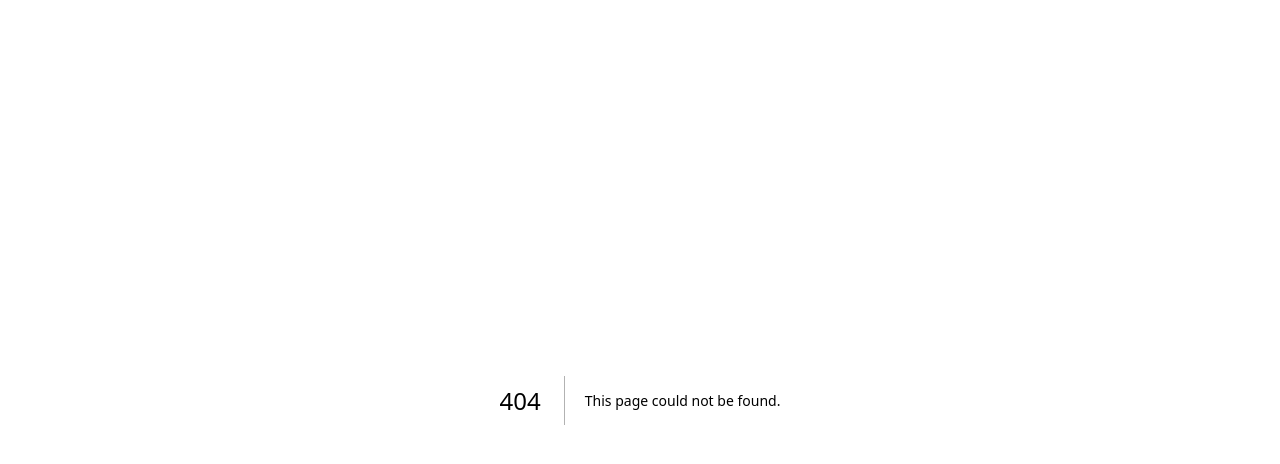
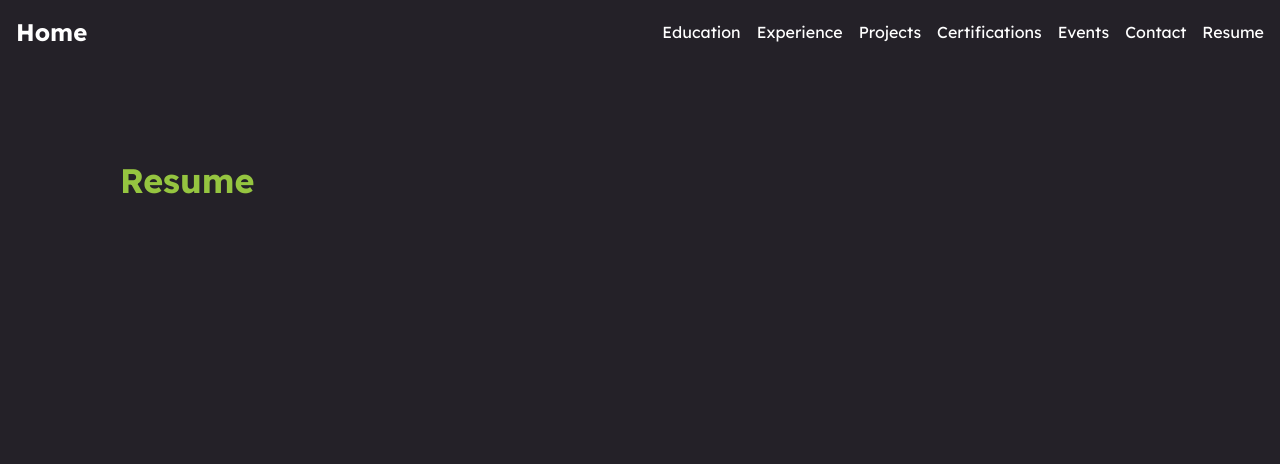
Before and after one commit to erik-lance/portfolio-website, a Next.js app: page /resume in a window 1280 px wide. Before the commit this address had no page. Shown: the top 464 px of the page. Built offline with nearby package versions, Linux system fonts and the light colour scheme.

Commit message:
Added initial resume page

```diff
--- /dev/null
+++ b/src/pages/resume.tsx
@@ -0,0 +1,21 @@
+import { Container, Paper, Stack, Typography } from "@mui/material";
+import { Document } from "react-pdf";
+
+export default function Resume() {
+    return (
+        <Container maxWidth="lg">
+            <Stack spacing={2}>
+                <Typography
+                    variant="h4"
+                    fontWeight={700}
+                    color="primary.light"
+                >
+                    Resume
+                </Typography>
+
+                <Paper elevation={5}>
+                </Paper>
+            </Stack>
+        </Container>
+    );
+}
```
